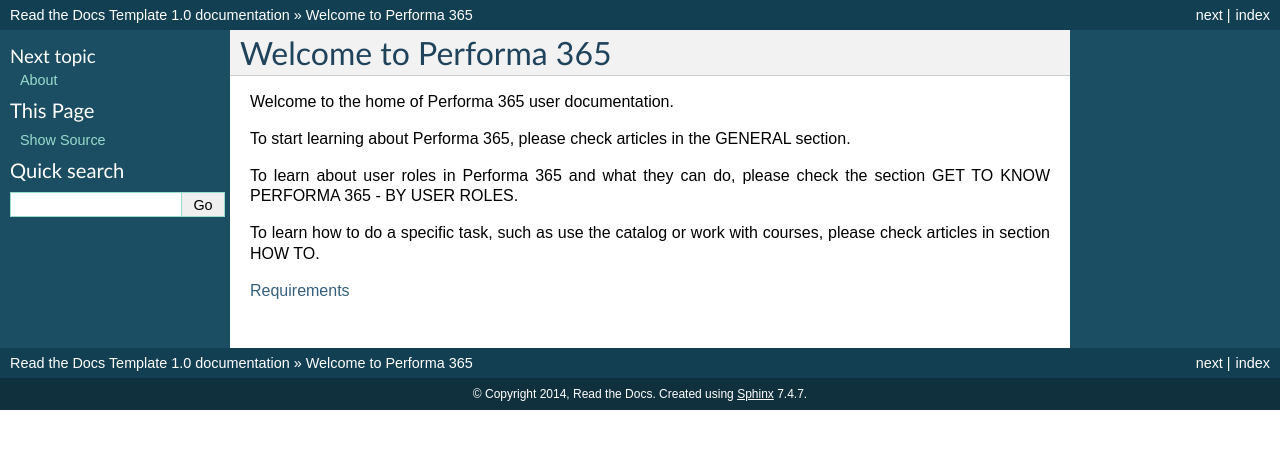
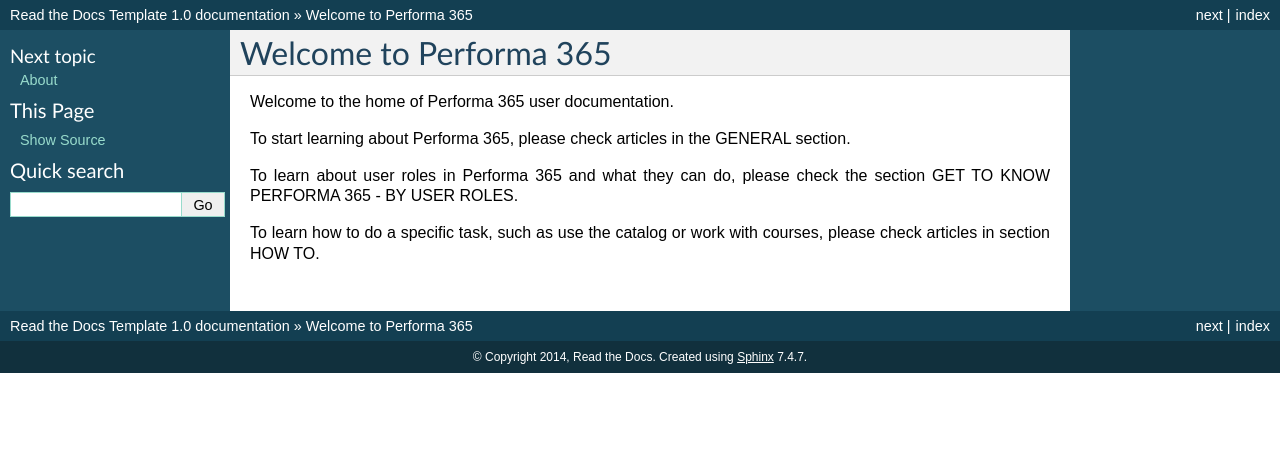
Before and after one commit to pslisko/performa365docs, a Sphinx documentation site: the page built from docs/index.rst, in a window 1280 px wide. Shown: the top 449 px of the page. Built offline with Sphinx 7.4.7, drawn with Linux system fonts in a browser that asks for light colours; pages that are not in the unit, such as notebooks, are missing from menus.

Commit message:
Update index.rst

```diff
--- a/docs/index.rst
+++ b/docs/index.rst
@@ -9,8 +9,6 @@
 
 To learn how to do a specific task, such as use the catalog or work with courses, please check articles in section HOW TO.
 
-
-:ref:`Requirements <requirements>`
 
 .. toctree::
    :maxdepth: 2
```
